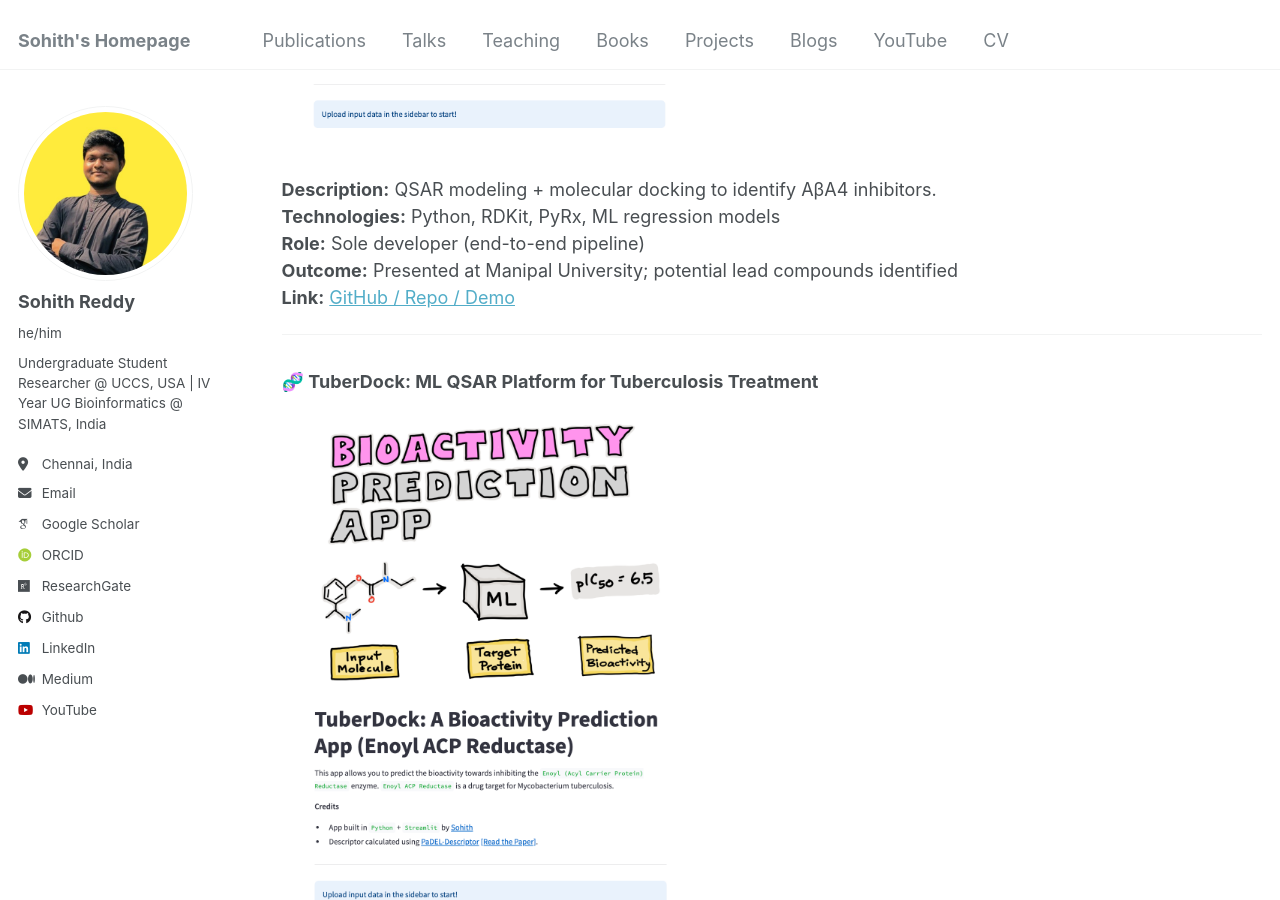
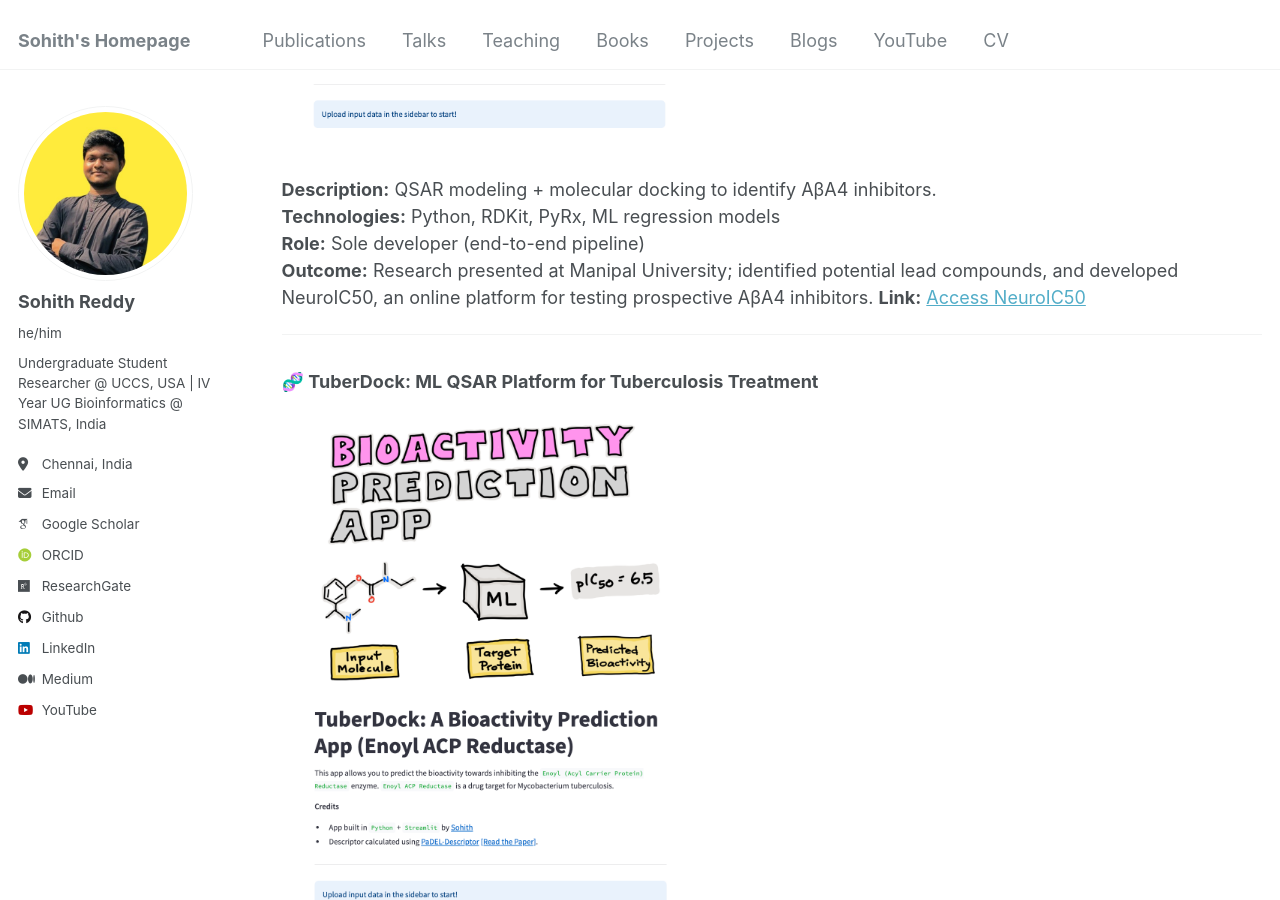
Before and after one commit to sohithpydev/sohith, a Jekyll site: the page built from _projects/projects.md, in a window 1280 px wide and 900 px high, scrolled down 768 px. Built offline with Jekyll 4.4.1, drawn with Linux system fonts in a browser that asks for light colours; some web fonts are replaced.

Commit message:
Update projects.md

```diff
--- a/_projects/projects.md
+++ b/_projects/projects.md
@@ -17,8 +17,8 @@ Many of my machine learning projects targeting different biomedical problems wer
 **Description:** QSAR modeling + molecular docking to identify AβA4 inhibitors.
 **Technologies:** Python, RDKit, PyRx, ML regression models
 **Role:** Sole developer (end-to-end pipeline)
-**Outcome:** Presented at Manipal University; potential lead compounds identified
-**Link:** [GitHub / Repo / Demo](https://neuroic50.streamlit.app/)
+**Outcome:** Research presented at Manipal University; identified potential lead compounds, and developed NeuroIC50, an online platform for testing prospective AβA4 inhibitors.
+**Link:** [Access NeuroIC50](https://neuroic50.streamlit.app/)
 
 ---
 
```
